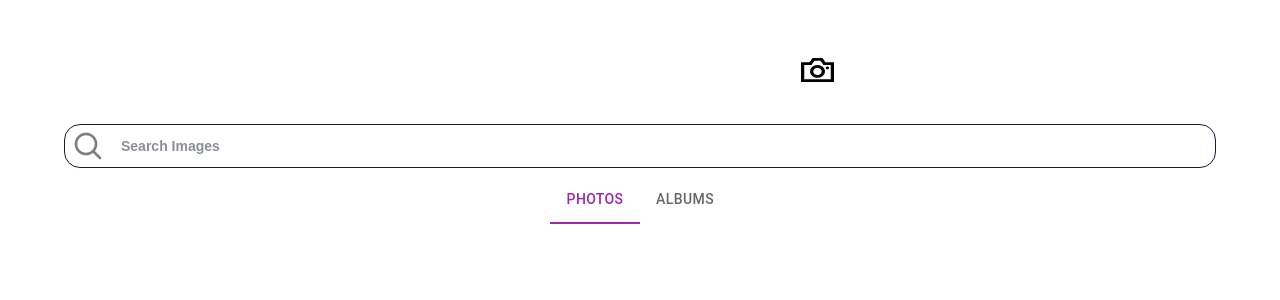
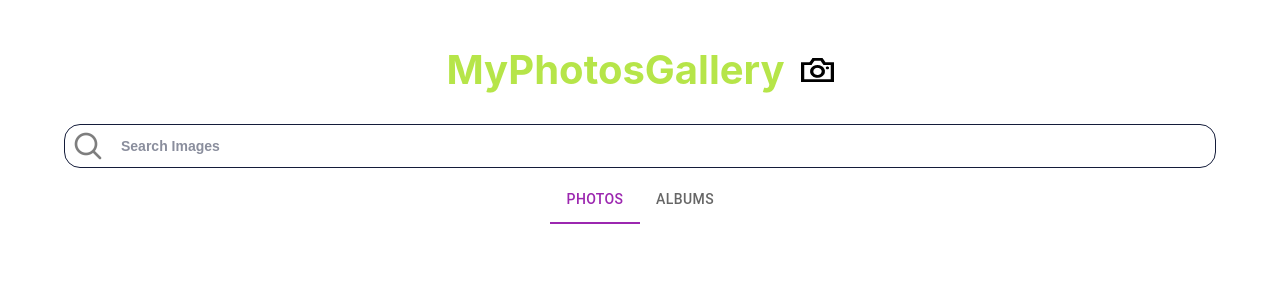
Before and after one commit to S3rpa/MyPhotosGalleryApp, a React (Vite) app: page / in a window 1280 px wide. Shown: the top 300 px of the page. Built offline with nearby package versions, Linux system fonts and the light colour scheme; no server answers.

Commit message:
fix: header animation

```diff
--- a/package.json
+++ b/package.json
@@ -29,6 +29,6 @@
     "eslint-plugin-react": "^7.34.3",
     "eslint-plugin-react-hooks": "^4.6.2",
     "eslint-plugin-react-refresh": "^0.4.7",
-    "vite": "^5.3.4"
+    "vite": "^5.4.7"
   }
 }
--- a/src/components/Title/Title.css
+++ b/src/components/Title/Title.css
@@ -3,7 +3,21 @@
   align-items: center;
   justify-content: center;
   gap: 1em;
-  color: white;
+  color: rgb(182, 229, 73);
+  backdrop-filter: blur(5px);
+  position: sticky;
+  top:0;
+  animation: adjust-header liner both;
+  animation-timeline: scroll();
+  animation-range: 0 200px;
+  z-index: 100;
+}
+@keyframes adjust-header {
+  to {
+    background: rgba(0, 0, 0, .3);
+    font-size: 12px;
+    height: 24px;
+  }
 }
 
 .title {
@@ -15,6 +29,7 @@
   width: 6.25em;
   margin-left: 1em;
   height: 1.3em;
+  color: violet;
 }
 
 @media (min-width: 1000px) {
```
Also changed, not shown: 1 other file (tests, documents, lock files or other folders).
